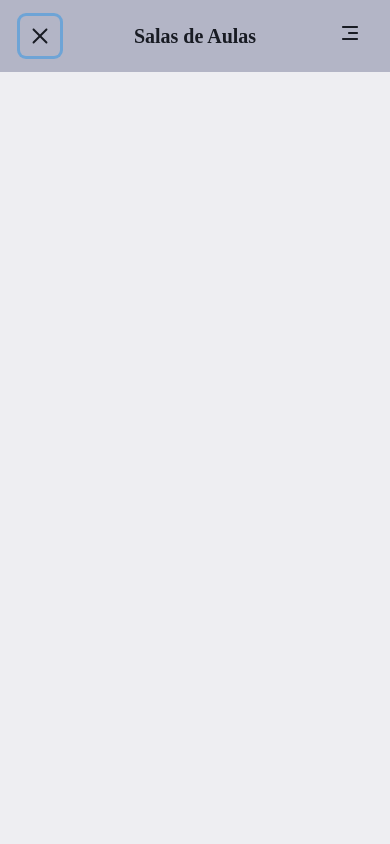
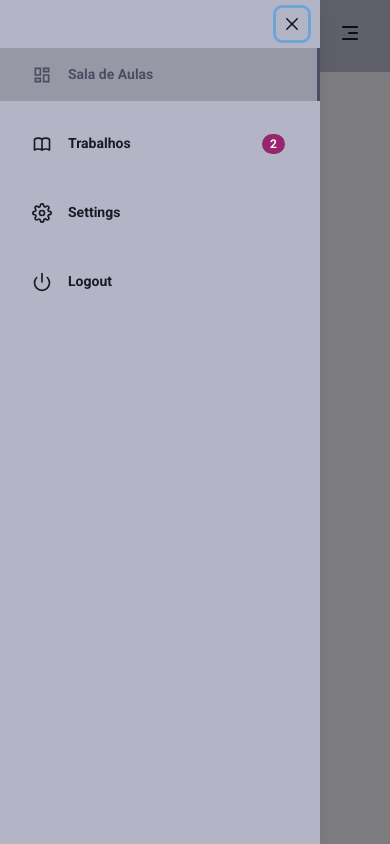
Before and after one commit to neanderdev/pi-unifeb-virtualroom, a Next.js app in the folder frontend/: page /rooms in a window 390 px wide. Both pictures are taken after a click on the button 40 px from the left and 36 px from the top of the page. Built offline with nearby package versions, Linux system fonts and the light colour scheme.

Commit message:
Created mobile sidebar of the application

```diff
--- /dev/null
+++ b/frontend/src/components/Sidebar/MobileSidebar.tsx
@@ -0,0 +1,44 @@
+import { Drawer, DrawerCloseButton, DrawerContent, DrawerOverlay, Stack, useColorModeValue } from "@chakra-ui/react";
+import { RiDashboardLine } from "react-icons/ri";
+import { HiOutlineBookOpen } from "react-icons/hi";
+import { FiPower, FiSettings } from "react-icons/fi";
+
+import { SearchBox } from "../Navbar/SearchBox";
+import { NavItem } from "./NavItem";
+
+import { useDrawer } from "../../contexts/DrawerContext";
+
+export function MobileSidebar() {
+    const { isOpen, onClose } = useDrawer();
+
+    return (
+        <Drawer isOpen={isOpen} onClose={onClose} placement="left">
+            <DrawerOverlay display={["initial", , "none"]}>
+                <DrawerContent layerStyle="neutral" py={8} bg={useColorModeValue("gray.200", "gray.800")}>
+                    <Stack spacing={4} fontSize="sm">
+                        <DrawerCloseButton />
+
+                        <SearchBox />
+
+                        <NavItem
+                            href="/rooms"
+                            name="Sala de Aulas"
+                            icon={RiDashboardLine}
+                        />
+
+                        <NavItem
+                            href="/works"
+                            name="Trabalhos"
+                            icon={HiOutlineBookOpen}
+                            count={2}
+                        />
+
+                        <NavItem name="Settings" icon={FiSettings} href="/setting" />
+
+                        <NavItem name="Logout" icon={FiPower} href="/logout" />
+                    </Stack>
+                </DrawerContent>
+            </DrawerOverlay>
+        </Drawer>
+    );
+}
--- a/frontend/src/contexts/DrawerContext.tsx
+++ b/frontend/src/contexts/DrawerContext.tsx
@@ -1,4 +1,3 @@
-/* eslint-disable react-hooks/exhaustive-deps */
 import { createContext, ReactNode, useContext, useEffect } from "react";
 import { useRouter } from "next/router";
 import { useDisclosure, UseDisclosureReturn } from "@chakra-ui/react";
@@ -17,8 +16,12 @@ export function DrawerProvider({ children }: DrawerProviderProps) {
     const router = useRouter();
 
     useEffect(() => {
-        disclojure.onClose();
-    }, [router.asPath]);
+        router.events.on("routeChangeComplete", disclojure.onClose);
+
+        return () => {
+            router.events.off("routeChangeComplete", disclojure.onClose);
+        };
+    }, [router, disclojure.onClose]);
 
     return (
         <DrawerContext.Provider value={disclojure}>
--- a/frontend/src/pages/rooms.tsx
+++ b/frontend/src/pages/rooms.tsx
@@ -1,9 +1,12 @@
-import { Box, Stack } from "@chakra-ui/react";
+import { Box, Stack, useMediaQuery } from "@chakra-ui/react";
 
 import { Navbar } from "../components/Navbar";
 import { Sidebar } from "../components/Sidebar";
+import { MobileSidebar } from "../components/Sidebar/MobileSidebar";
 
 export default function Rooms() {
+    const [isSmallScreen] = useMediaQuery("(max-width: 768px)");
+
     return (
         <Box>
             <Navbar title="Salas de Aulas" />
@@ -11,6 +14,12 @@ export default function Rooms() {
             <Box pos="relative" h="max-content" m={[2, , 5]}>
                 <Stack direction="row" spacing={{ md: 5 }}>
                     <Sidebar />
+
+                    {isSmallScreen && <MobileSidebar />}
+
+                    <Box w="full">
+                        <h6>Sala de Aulas</h6>
+                    </Box>
                 </Stack>
             </Box>
         </Box>
```
